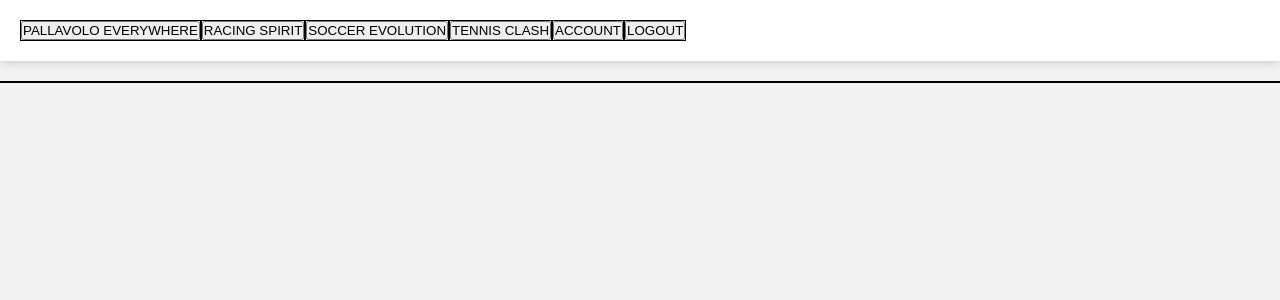
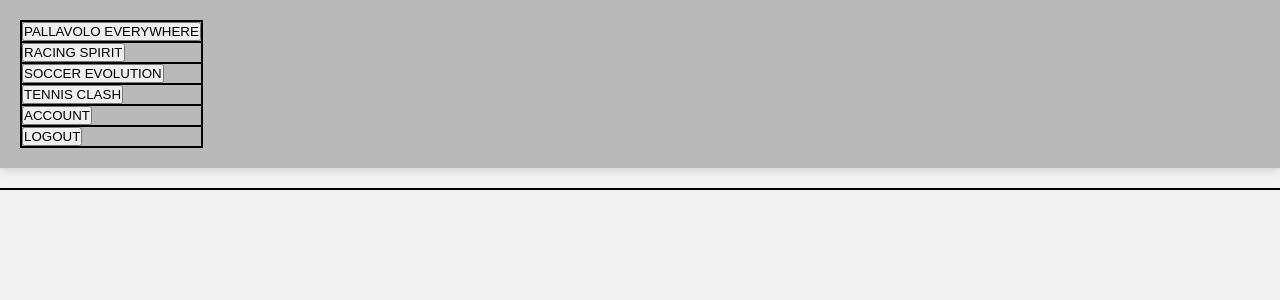
Before and after one commit to Bugigio/Negozi-Sportivi, a PHP site: the page made by web pages/shop/basketballPassion.php in a window 1280 px wide. Shown: the top 300 px of the page. Run offline with PHP 8.4, Linux system fonts and the light colour scheme; data comes from the database, SQL or seed files in the repository.

Commit message:
css
Fixed some issues on header.

```diff
--- a/css/shop.css
+++ b/css/shop.css
@@ -3,6 +3,28 @@
 	padding: 0;
 	box-sizing: border-box;
 }
+
+.animate{
+	-webkit-transition: all 0.3s ease-out;
+	transition: all 0.3s ease-out;
+}
+
+.button{display: inline-block; background: #fff; color:#000;padding: 15px 30px; border-radius:3px; text-decoration: none;}
+p{line-height: 22px;}
+a{color:#16dd94;}
+a:hover{color: #1af3a4;}
+
+
+/* header */
+.header{background: #b9b9b9;}
+.header__menu{float:right;margin:0; padding:0;}
+.header__menu__item{display: inline-block;}
+.header__menu__item a{color:#ffffff;display: block;padding:20px;text-decoration: none;}
+.header__menu__item a:hover{background: #000;}
+.header__icon-bar{display: block;float: right;padding:20px;display: none;}
+.header__icon-bar span{display: block;height:3px; width: 30px;background: #fff; margin-bottom: 5px;}
+
+
 
 body {
 	font-family: Arial, sans-serif;
@@ -61,3 +83,24 @@
 img {
 	max-width: 90%;
 }
+
+
+
+/* clearfix */
+.clearfix:after {
+    visibility: hidden;
+    display: block;
+    font-size: 0;
+    content: " ";
+    clear: both;
+    height: 0;
+    }
+* html .clearfix             { zoom: 1; } /* IE6 */
+*:first-child+html .clearfix { zoom: 1; } /* IE7 */
+
+*:before,
+*:after {
+-webkit-box-sizing: border-box;
+    -moz-box-sizing: border-box;
+        box-sizing: border-box;
+}
--- a/web pages/shop/basketballPassion.php
+++ b/web pages/shop/basketballPassion.php
@@ -8,13 +8,20 @@
 		<link rel="stylesheet" href="../../css/shop.css">
 	</head>
 	<body>
-		<header>
+		<header class="header clearfix">
+			<a href="" class="header__icon-bar">
+				<span></span>
+				<span></span>
+				<span></span>
+			</a>
+			<div class="header__menu animate">
 				<div><a href="pallavoloEverywhere.php"><button>PALLAVOLO EVERYWHERE</button></a></div>
 				<div><a href="racingSpirit.php"><button>RACING SPIRIT</button></a></div>
 				<div><a href="soccerEvolution.php"><button>SOCCER EVOLUTION</button></a></div>
 				<div><a href="tennisClash.php"><button>TENNIS CLASH</button></a></div>
 				<div><a href="../account.php"><button>ACCOUNT</button></a></div>
 				<div><a href="../home.php?logout=1"><button>LOGOUT</button></a></div>
+			</div>
 		</header>
 		<div class="container">
 			<?php
```
Also changed, not shown: css/home.css (+5 -6 lines), web pages/home.php (+28 -24 lines). Lines whose indentation alone changed are shown as unchanged.
